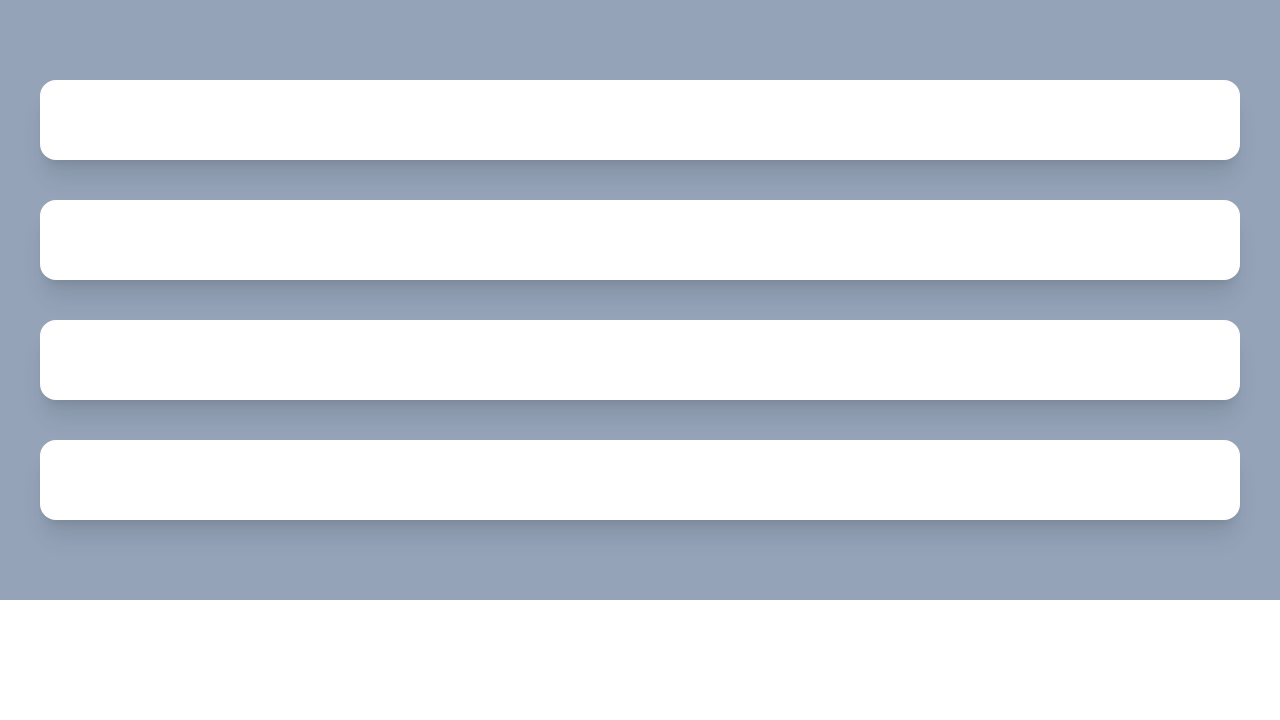
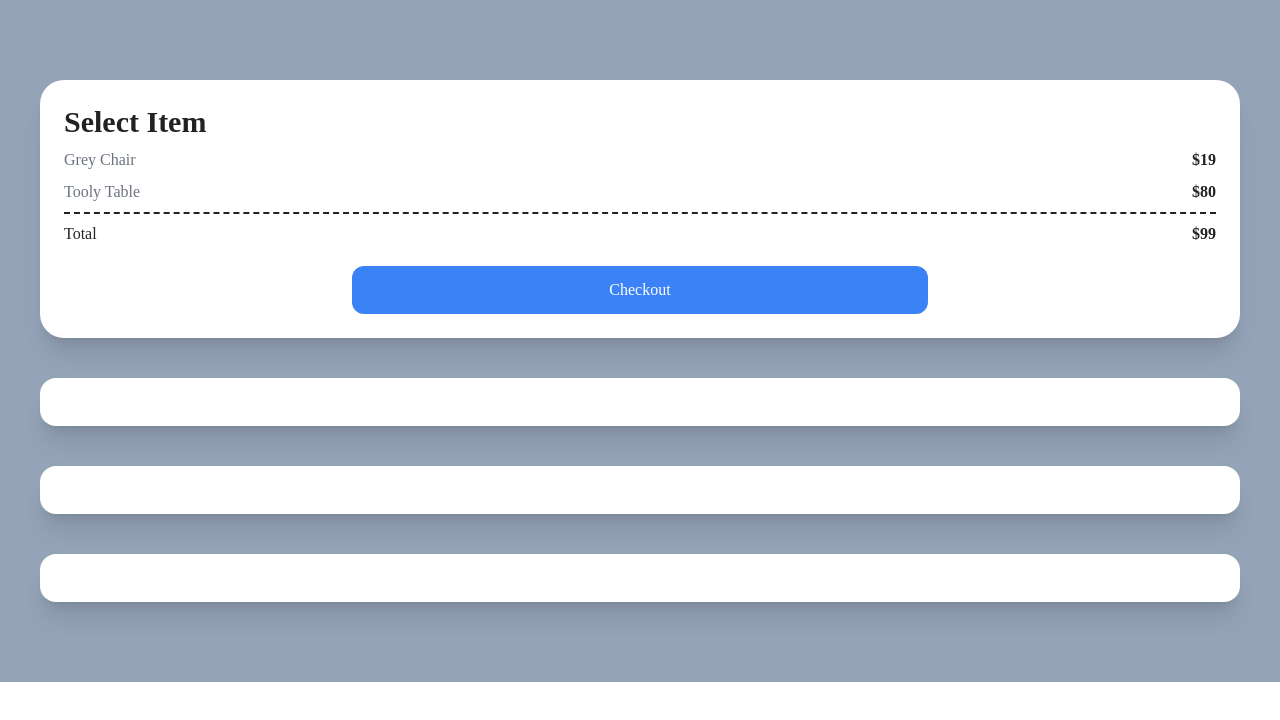
Before and after one commit to cpk0709/mypage-nextjs, a Next.js app: page / in a window 1280 px wide. Shown: the top 720 px of the page. Built offline with nearby package versions, Linux system fonts and the light colour scheme.

Commit message:
tailwind first test

```diff
--- a/src/pages/index.tsx
+++ b/src/pages/index.tsx
@@ -3,10 +3,25 @@
 const Home: NextPage = () => {
   return (
     <div className='bg-slate-400 py-20 px-10 grid gap-10'>
-      <div className='bg-white p-10 rounded-2xl shadow-xl'></div>
-      <div className='bg-white p-10 rounded-2xl shadow-xl'></div>
-      <div className='bg-white p-10 rounded-2xl shadow-xl'></div>
-      <div className='bg-white p-10 rounded-2xl shadow-xl'></div>
+      <div className='bg-white p-6 rounded-3xl shadow-xl'>
+        <span className='font-semibold text-3xl'>Select Item</span>
+        <div className='flex justify-between my-2'>
+          <span className='text-gray-500'>Grey Chair</span>
+          <span className=' font-semibold'>$19</span>
+        </div>
+        <div className='flex justify-between'>
+          <span className='text-gray-500'>Tooly Table</span>
+          <span className=' font-semibold'>$80</span>
+        </div>
+        <div className='flex justify-between mt-2 pt-2 border-t-2 border-dashed'>
+          <span>Total</span>
+          <span className=' font-semibold'>$99</span>
+        </div>
+        <div className=' mt-5 bg-blue-500 text-white p-3 text-center rounded-xl w-2/4 mx-auto'>Checkout</div>
+      </div>
+      <div className='bg-white p-6 rounded-2xl shadow-xl'></div>
+      <div className='bg-white p-6 rounded-2xl shadow-xl'></div>
+      <div className='bg-white p-6 rounded-2xl shadow-xl'></div>
     </div>
   )
 }
```
